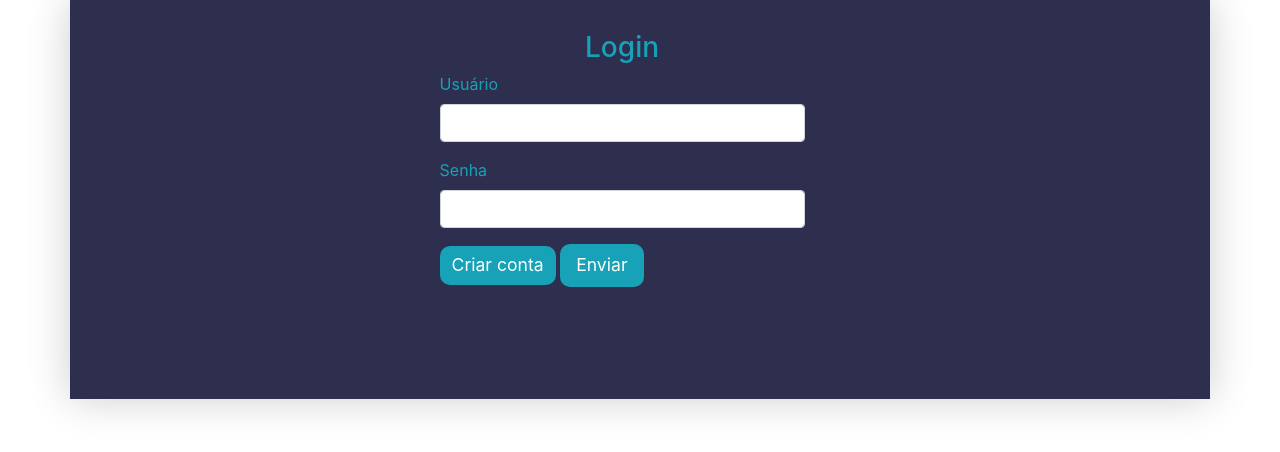
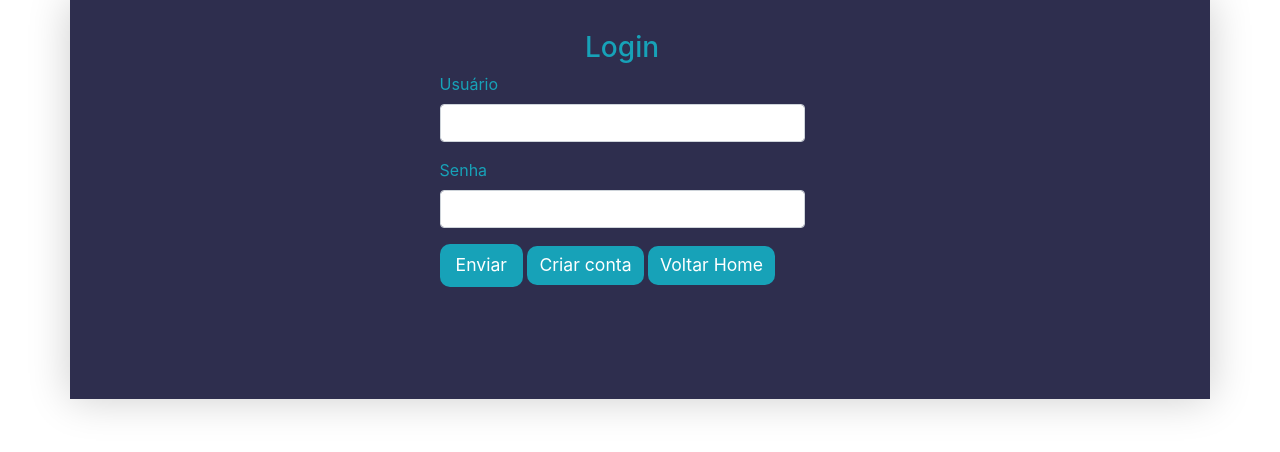
Before and after one commit to Rodcot/sprint3-1tchoices, a PHP site: page /login/login.html in a window 1280 px wide. Shown: the part 91-543 px from the top of the page. Run offline with PHP 8.4, Linux system fonts and the light colour scheme; some libraries are stand-ins or nearby versions.

Commit message:
Add files via upload

```diff
--- a/login/login.css
+++ b/login/login.css
@@ -18,3 +18,13 @@
     cursor: pointer;
     margin-bottom: 10px;
 }
+
+a, #voltar-menu{
+    color: white;
+    text-decoration: none;
+}
+
+a, #voltar-menu:hover{
+    color: white;
+
+}
--- a/login/login.html
+++ b/login/login.html
@@ -29,8 +29,9 @@
                                 <label for="password" class="text-info">Senha</label><br>
                                 <input type="password" name="password" id="password" class="form-control">
                             </div>
+                            <input type="submit" name="submit" class="btn btn-info btn-lg" value="Enviar">
                             <button type="button" class="btn btn-info" data-toggle="modal" data-target="#loginModal">Criar conta</button>
-                            <input type="submit" name="submit" class="btn btn-info btn-lg" value="Enviar">
+                            <a href="../Home/Home.html" class="btn btn-info">Voltar Home</a>
                         </form>
                     </div>
 
@@ -88,7 +89,7 @@
 
     <script src="login.js"></script>
     <script>
-
+        sessionStorage.setItem('isLogged', 'false');
         // Declara uma função para processar o formulário de login
         function processaFormLogin (event) {
                 // Cancela a submissão do formulário para tratar sem fazer refresh da tela
@@ -102,8 +103,10 @@
                 resultadoLogin = loginUser (username, password);
                 if (resultadoLogin) {
                     window.location.href = '../Home/Home.html';
+                    alert ('Login efetuado com sucesso');
+                    sessionStorage.setItem('isLogged', '1');
                 }
-                else { // Se login falhou, avisa ao usuário
+                else {
                     alert ('Usuário ou senha incorretos');
                 }
         }
--- a/login/login.js
+++ b/login/login.js
@@ -85,6 +85,7 @@ function loginUser (login, senha) {
             // Salva os dados do usuário corrente no Session Storage, mas antes converte para string
             sessionStorage.setItem ('usuarioCorrente', JSON.stringify (usuarioCorrente));
 
+            sessionStorage.setItem ('userValue', usuarioCorrente.nome);
             // Retorna true para usuário encontrado
             return true;
         }
@@ -98,7 +99,8 @@ function loginUser (login, senha) {
 function logoutUser () {
     usuarioCorrente = {};
     sessionStorage.setItem ('usuarioCorrente', JSON.stringify (usuarioCorrente));
-    window.location = LOGIN_URL;
+    window.location = "Home.html";
+    alert("logout realizado")
 }
 
 function addUser (nome, login, senha, email) {
```
